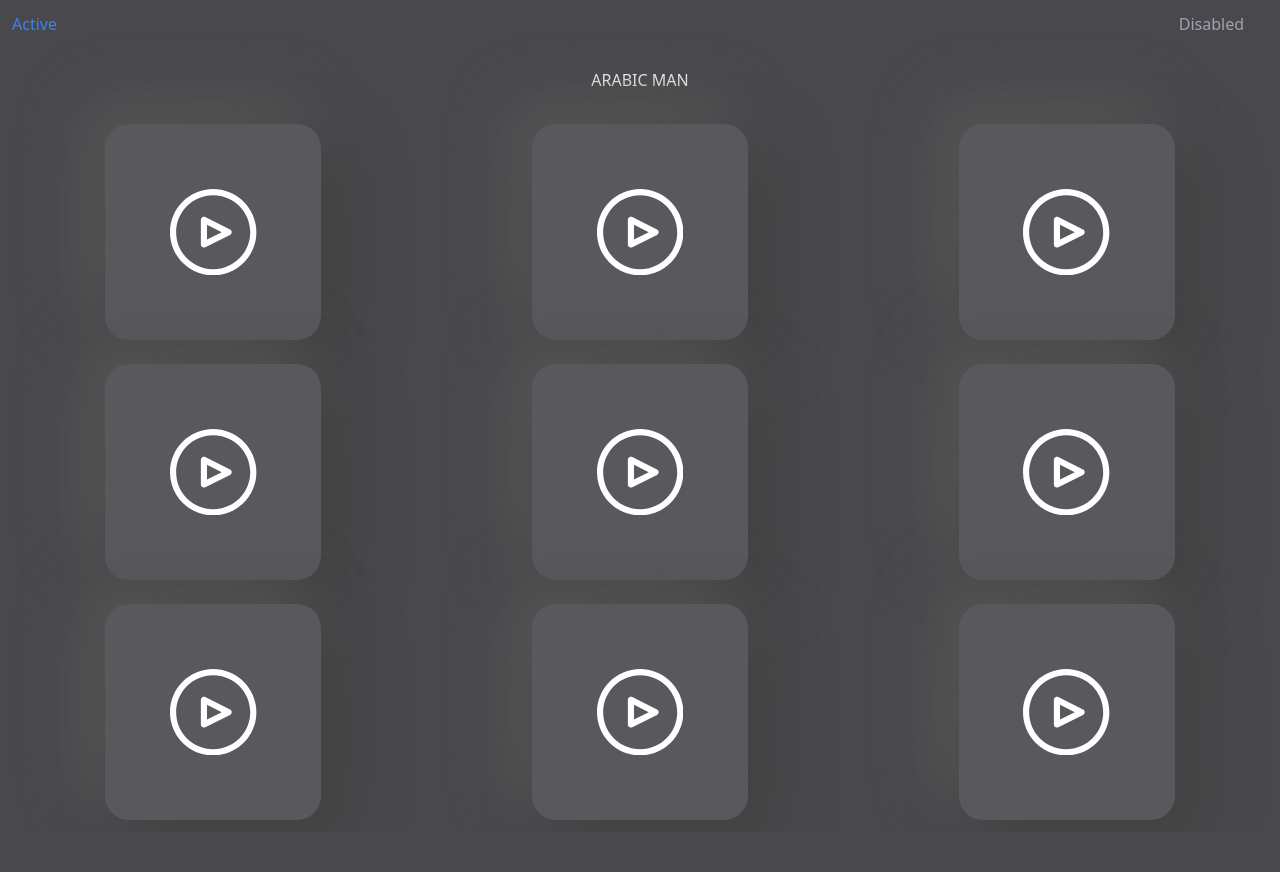
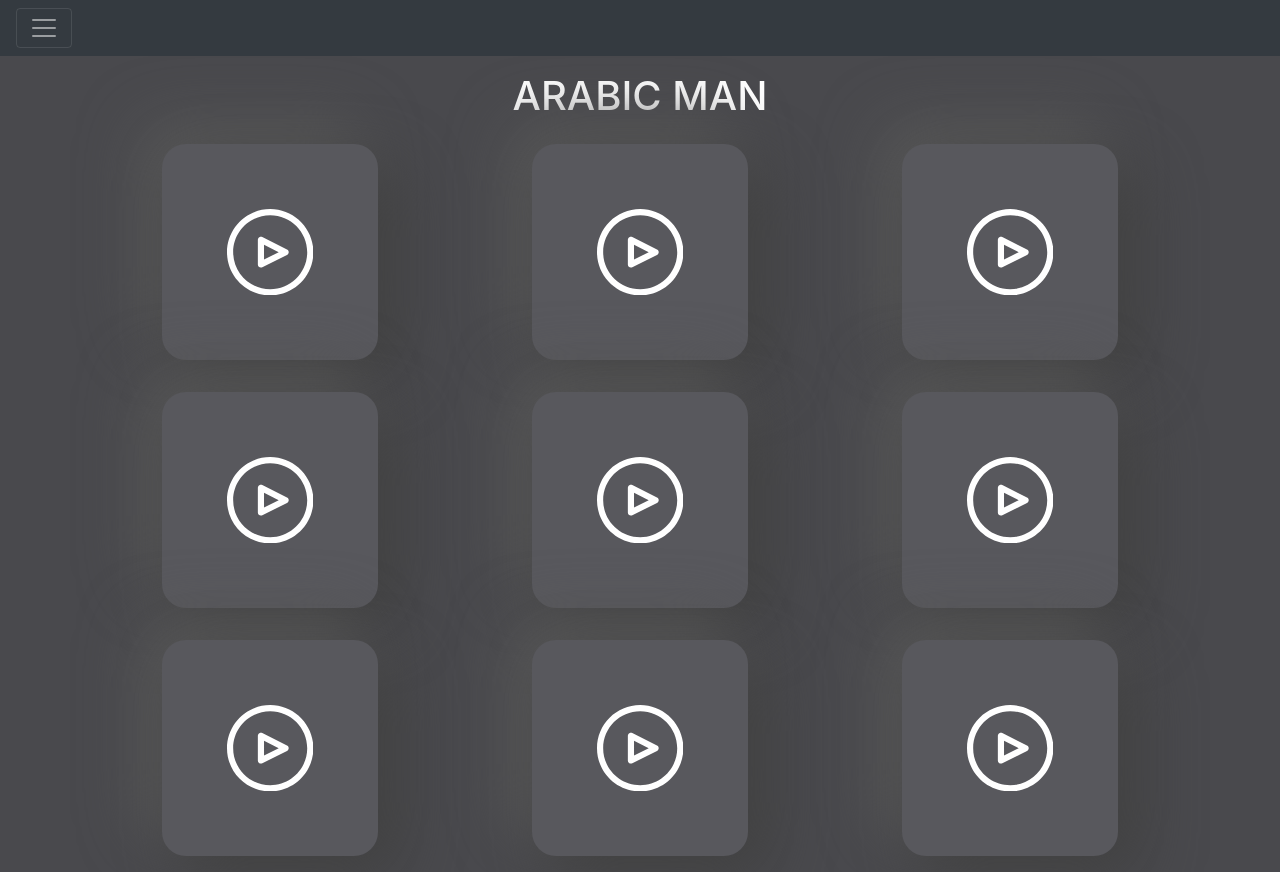
Before and after one commit to alban-coeurvaillant/Sound-board, a plain HTML site: page index.html in a window 1280 px wide. Before the commit the page ends 832 px from the top, so only its background shows below. Drawn offline with nearby package versions, Linux system fonts and the light colour scheme.

Commit message:
Bootstrap integration

```diff
--- a/index.html
+++ b/index.html
@@ -5,7 +5,9 @@
     <meta name="viewport" content="width=device-width, initial-scale=1.0">
     <title>Document</title>
     <link href="https://unpkg.com/tailwindcss@^1.0/dist/tailwind.min.css" rel="stylesheet">
-
+    <link rel="stylesheet" href="https://cdn.jsdelivr.net/npm/bootstrap@4.5.3/dist/css/bootstrap.min.css" integrity="sha384-TX8t27EcRE3e/ihU7zmQxVncDAy5uIKz4rEkgIXeMed4M0jlfIDPvg6uqKI2xXr2" crossorigin="anonymous">
+    <script src="https://code.jquery.com/jquery-3.5.1.slim.min.js" integrity="sha384-DfXdz2htPH0lsSSs5nCTpuj/zy4C+OGpamoFVy38MVBnE+IbbVYUew+OrCXaRkfj" crossorigin="anonymous"></script>
+    <script src="https://cdn.jsdelivr.net/npm/bootstrap@4.5.3/dist/js/bootstrap.bundle.min.js" integrity="sha384-ho+j7jyWK8fNQe+A12Hb8AhRq26LrZ/JpcUGGOn+Y7RsweNrtN/tE3MoK7ZeZDyx" crossorigin="anonymous"></script>
     <!-- <link rel="stylesheet" href="style.css"> -->
    <style>
      html, body{
@@ -49,7 +51,19 @@
 </head>
 <body>
 
-
+  <div class="fixed-top">
+    <div class="collapse" id="navbarToggleExternalContent">
+      <div class="bg-dark p-4">
+        <h5 class="text-white h4">Collapsed content</h5>
+        <span class="text-muted">Toggleable via the navbar brand.</span>
+      </div>
+    </div>
+    <nav class="navbar navbar-dark bg-dark">
+      <button class="navbar-toggler" type="button" data-toggle="collapse" data-target="#navbarToggleExternalContent" aria-controls="navbarToggleExternalContent" aria-expanded="false" aria-label="Toggle navigation">
+        <span class="navbar-toggler-icon"></span>
+      </button>
+    </nav>
+  </div>
 
     <div class="wrapper h-screen wrapper ">
 
@@ -68,7 +82,7 @@
               <a class="text-gray-400 cursor-not-allowed" href="#">Disabled</a>
             </li>
           </ul>
-          <div class="flex justify-center p-5">
+          <div class="flex justify-center ">
             <h1 class="">ARABIC MAN</h1>
           </div>
           <div class=" flex-auto list m-0 p-0 w-auto grid grid-cols-3 grid-rows-3 h-full ">
```
